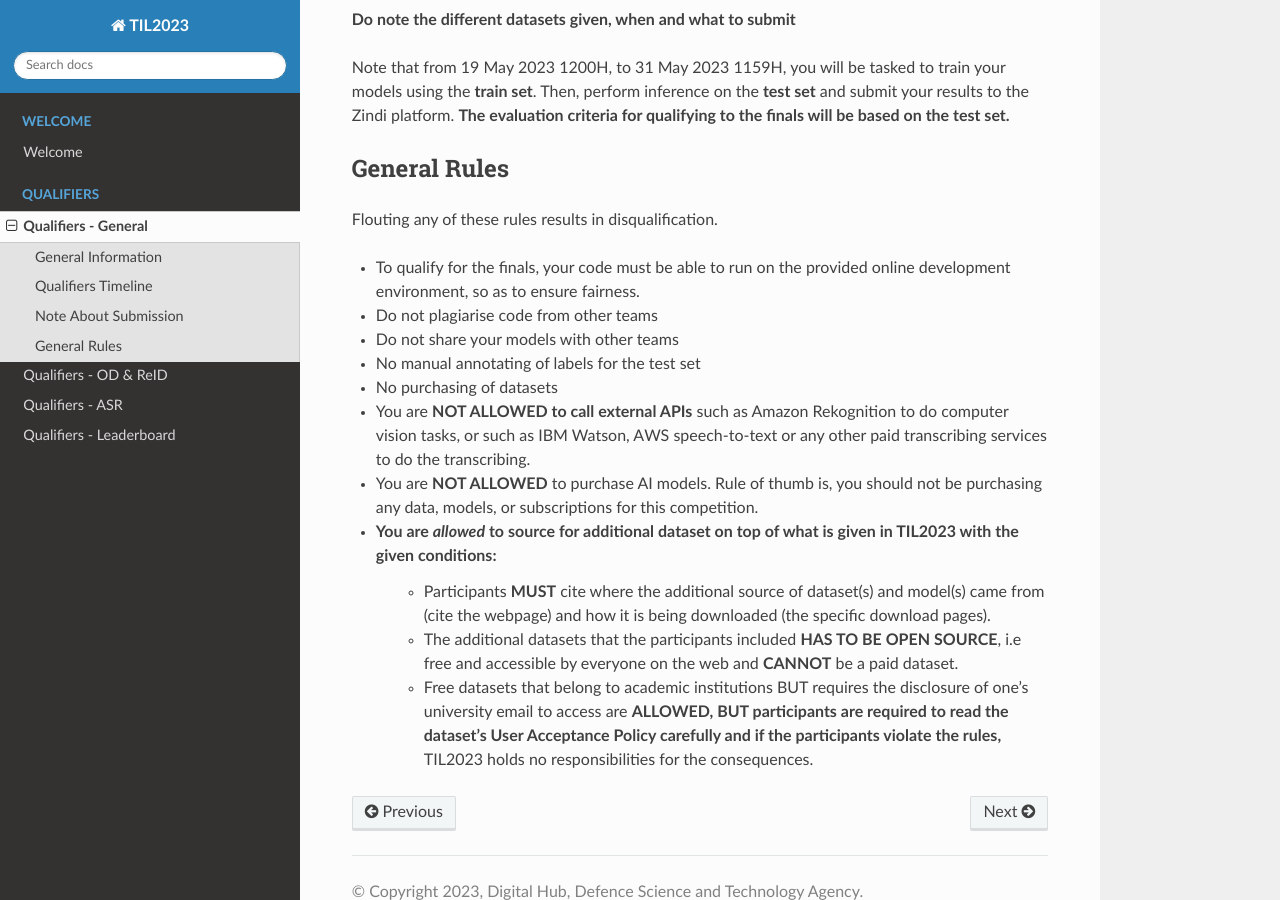
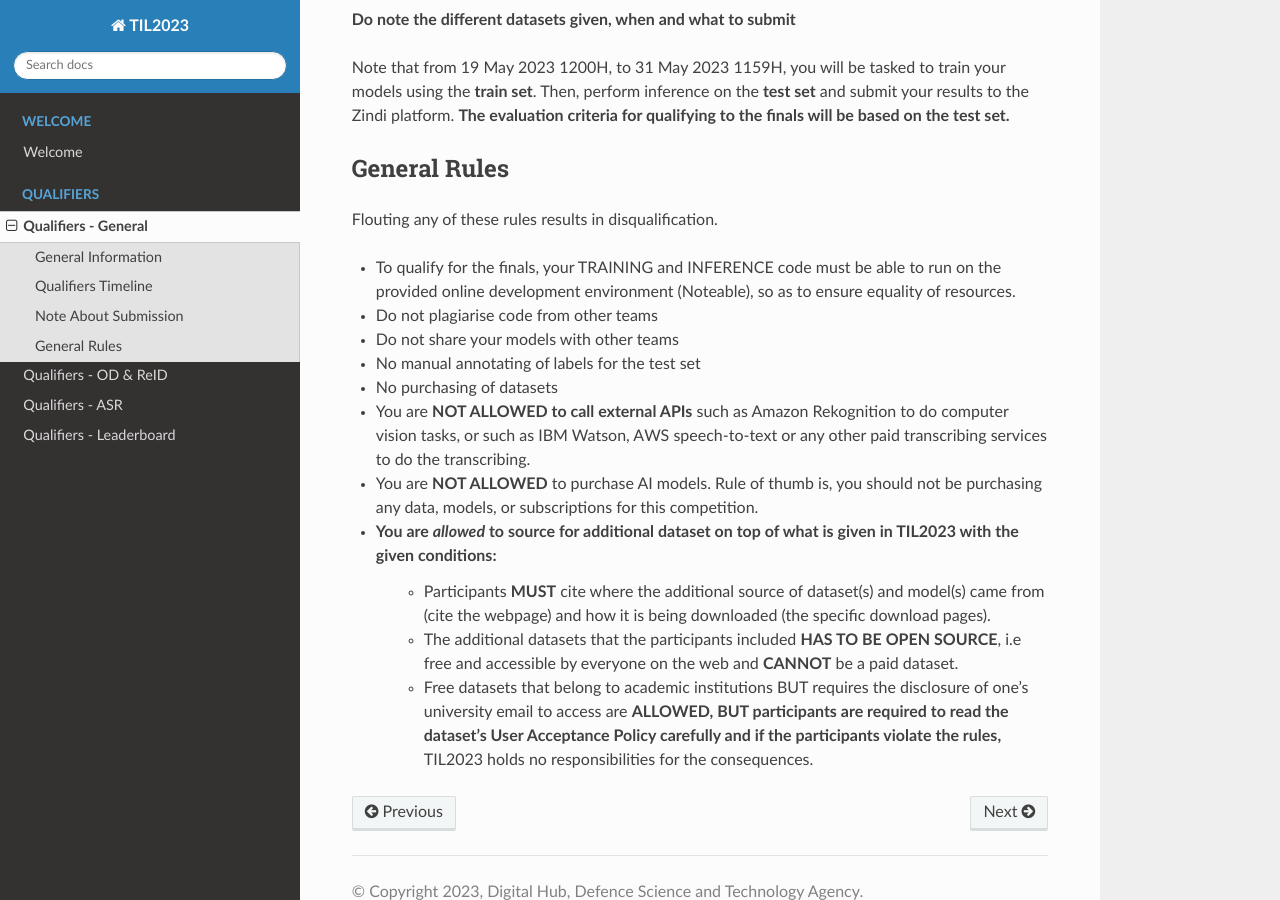
Before and after one commit to til-23/til-23-info-public, a Sphinx documentation site: the page built from source/qualifiers-intro.rst, in a window 1280 px wide and 900 px high, scrolled down 783 px. Built offline with Sphinx 7.4.7 and the Read the Docs theme 2.0.0, drawn with Linux system fonts in a browser that asks for light colours.

Commit message:
Update rules.

```diff
--- a/source/qualifiers-intro.rst
+++ b/source/qualifiers-intro.rst
@@ -55,7 +55,7 @@ General Rules
 
 Flouting any of these rules results in disqualification.
 
-- To qualify for the finals, your code must be able to run on the provided online development environment, so as to ensure fairness.
+- To qualify for the finals, your TRAINING and INFERENCE code must be able to run on the provided online development environment (Noteable), so as to ensure equality of resources.
 - Do not plagiarise code from other teams
 - Do not share your models with other teams
 - No manual annotating of labels for the test set
--- a/source/qualifiers-reid.rst
+++ b/source/qualifiers-reid.rst
@@ -72,4 +72,4 @@ Additional rules for participants
 #################################
 
 * You need not necessarily use the boilerplate code and can write your own model code for the competition. Any form of deep learning techniques are fine i.e supervised, semi-supervised or self-supervised method, including loading of pretraining models.
-* You may not annotate the images of the test set.
+* For avoidance of doubt, you may not annotate the images of the test set.
```
